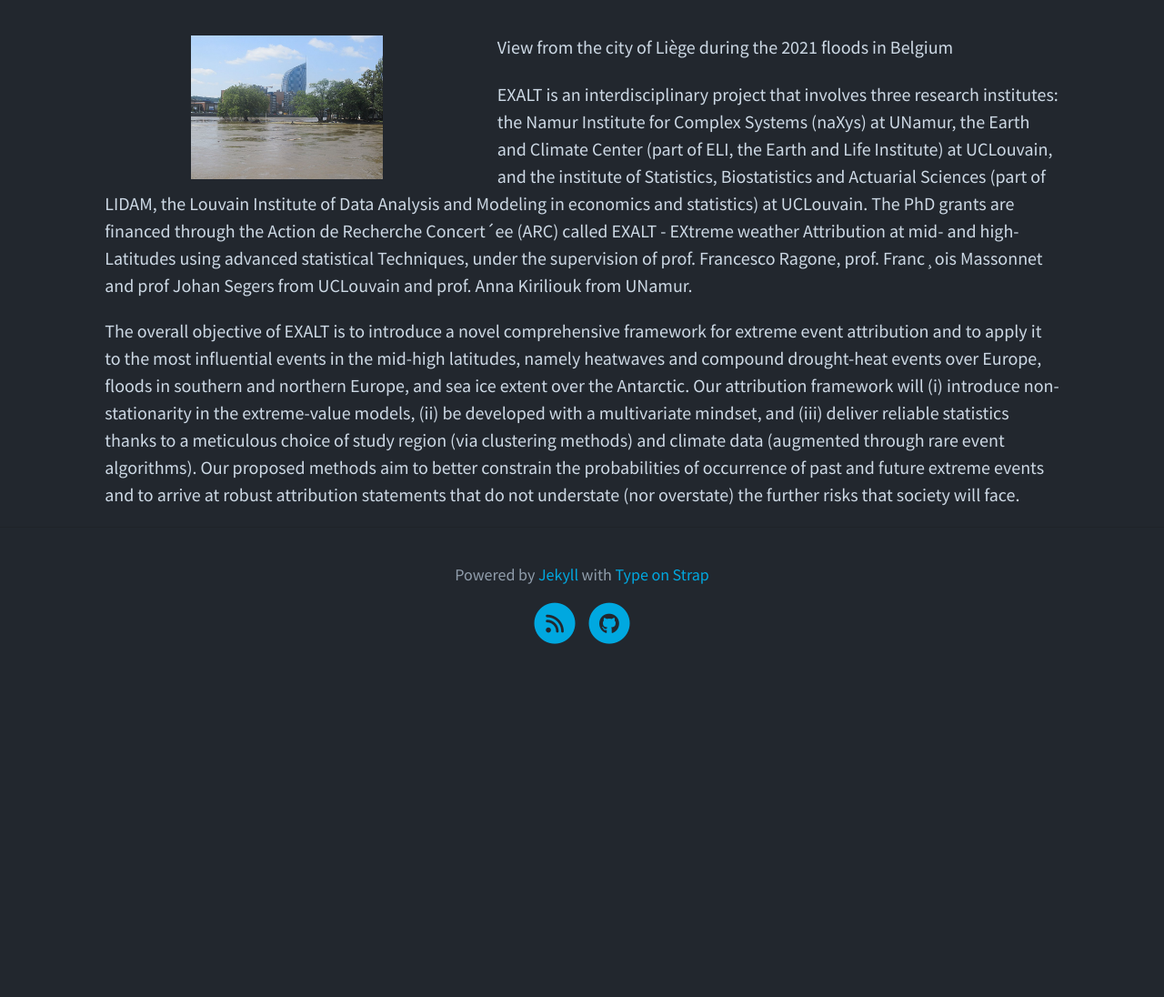
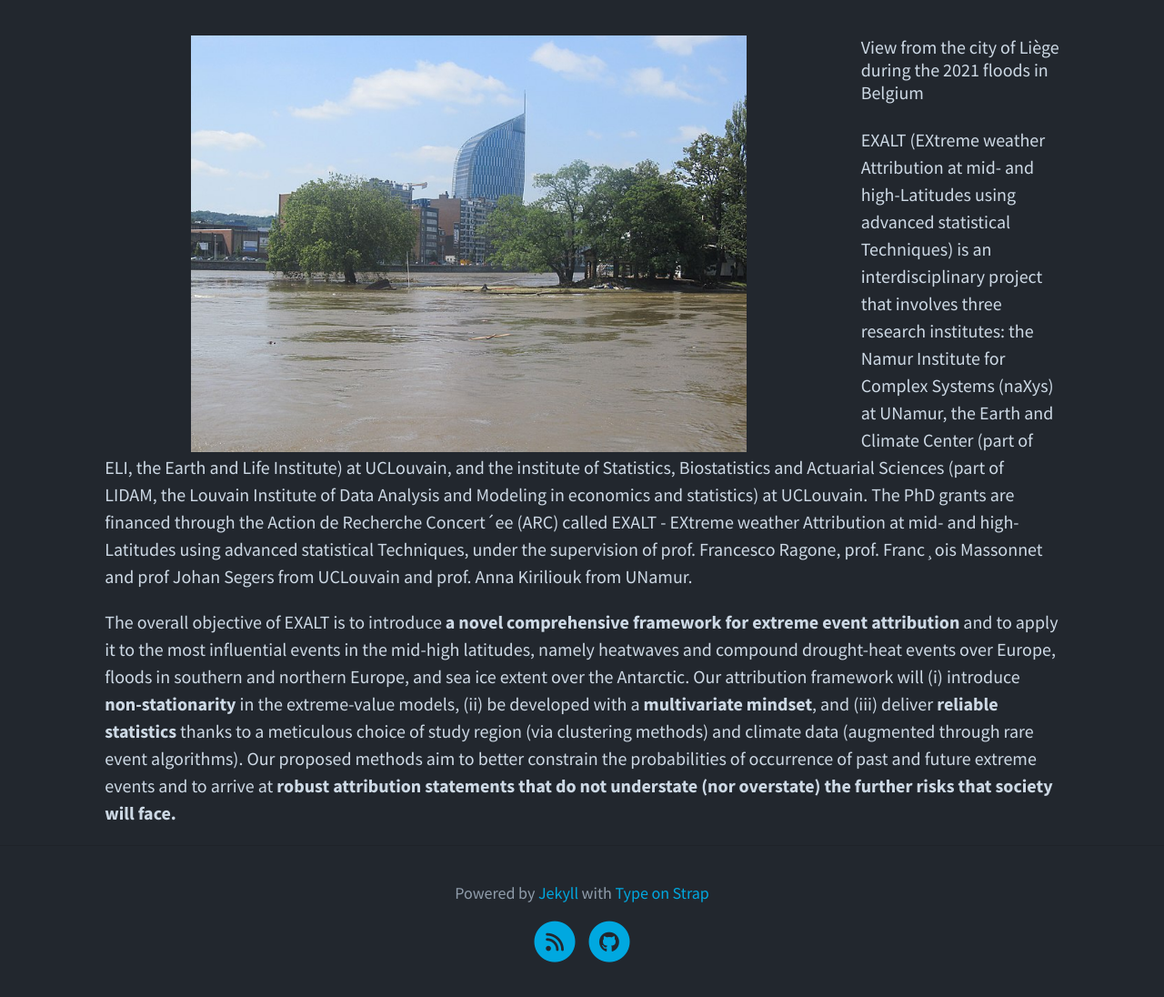
Before and after one commit to frragone/exalt-project.github.io, a Jekyll site: the page built from index.html, in a window 1280 px wide. Shown: the part 304-1400 px from the top of the page at 91% size. Built offline with Jekyll 4.4.1, drawn with Linux system fonts in a browser that asks for light colours; a script that is not in the unit is left out; the list of posts is cut into pages by our own code; before the commit the page ends 1050 px from its top, so only the background shows below that.

Commit message:
Update index.html

```diff
--- a/index.html
+++ b/index.html
@@ -14,26 +14,28 @@ hide: true
 -->
 
   <figure>
-  <img src="assets/img/July_2021_floods_in_Liège.08.jpg" alt="Floods" align = "left" width = 400 />
+  <img src="assets/img/July_2021_floods_in_Liège.08.jpg" alt="Floods" align = "left" width = 800 />
   <figcaption>View from the city of Liège during the 2021 floods in Belgium</figcaption>
   </figure>
 
 <br>
 
   <div class="home-text">
-    <p> EXALT is an interdisciplinary project that involves three research institutes: the Namur Institute for Complex Systems (naXys) at UNamur, the Earth and Climate Center (part of ELI, the Earth and Life Institute) at UCLouvain, and the institute of Statistics, Biostatistics and Actuarial Sciences (part of LIDAM, the Louvain Institute of Data Analysis and Modeling in economics and statistics) at UCLouvain.
+    <p> EXALT (EXtreme weather Attribution at mid- and high-Latitudes using advanced statistical Techniques) is an interdisciplinary project that involves three research institutes:
+      the Namur Institute for Complex Systems (naXys) at UNamur, the Earth and Climate Center (part of ELI, the Earth and Life Institute) at UCLouvain, and the institute of Statistics, Biostatistics and Actuarial Sciences (part of LIDAM, the Louvain Institute of Data Analysis and Modeling in economics and statistics) at UCLouvain.
       The PhD grants are financed through the Action de Recherche Concert´ee (ARC) called EXALT - EXtreme
 weather Attribution at mid- and high-Latitudes using advanced statistical Techniques, under the supervision of prof. Francesco Ragone, prof. Franc¸ois Massonnet and prof Johan Segers from UCLouvain and prof. Anna Kiriliouk from UNamur. </p>
 
-    <p>  The overall objective of EXALT is to introduce a novel comprehensive framework for extreme event attribution
+    <p>  The overall objective of EXALT is to introduce <b> a novel comprehensive framework for extreme event attribution </b>
 and to apply it to the most influential events in the mid-high latitudes, namely heatwaves and
 compound drought-heat events over Europe, floods in southern and northern Europe, and sea ice extent over
-the Antarctic. Our attribution framework will (i) introduce non-stationarity in the extreme-value models, (ii)
-be developed with a multivariate mindset, and (iii) deliver reliable statistics thanks to a meticulous choice
+the Antarctic. Our attribution framework will (i) introduce <b> non-stationarity </b> in the extreme-value models, (ii)
+be developed with a <b>multivariate mindset</b>, and (iii) deliver <b> reliable statistics </b> thanks to a meticulous choice
 of study region (via clustering methods) and climate data (augmented through rare event algorithms).
+
 Our proposed methods aim to better constrain the probabilities of occurrence of past and future
-extreme events and to arrive at robust attribution statements that do not understate (nor overstate)
-the further risks that society will face. </p>
+extreme events and to arrive at <b> robust attribution statements that do not understate (nor overstate)
+the further risks that society will face. </b> </p>
 
 
   </div>
```
